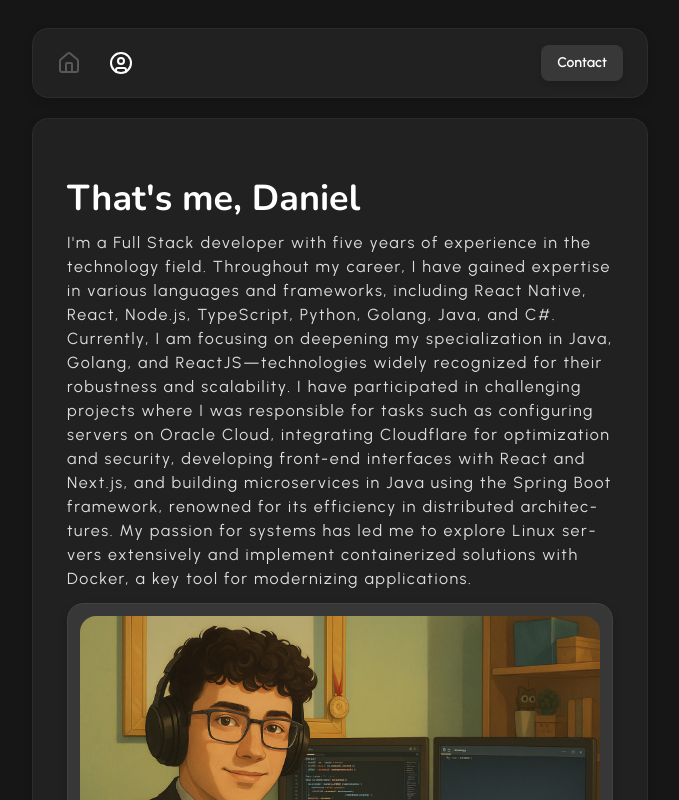
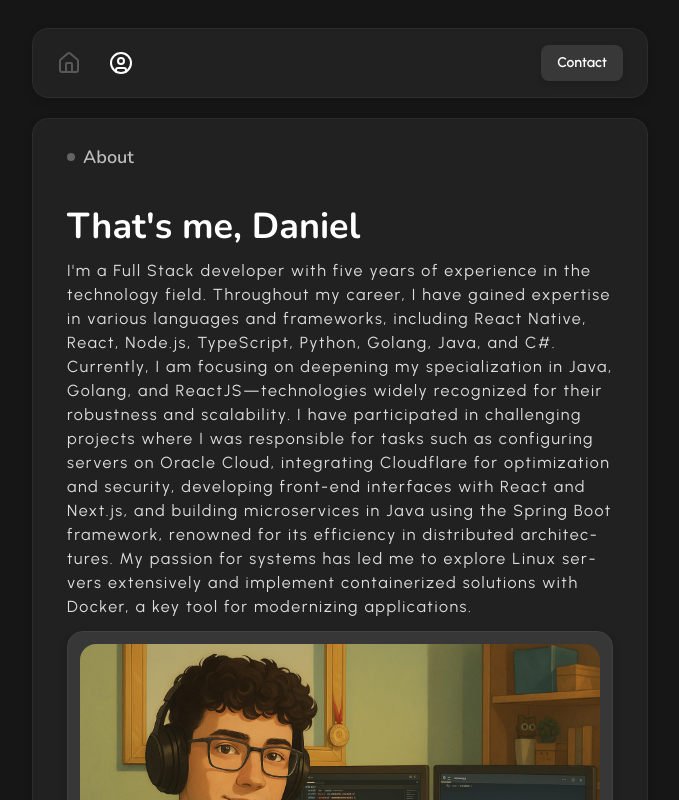
Before and after one commit to 7Silva/portfolio, a Next.js app: page /about in a window 1280 px wide. Shown: the top 800 px of the page, without its empty margins (300-979 px from the left). Built offline with nearby package versions, Linux system fonts and the light colour scheme.

Commit message:
♻️ refactor(ui): use prop type for card header
- replace title prop with type prop in CardHeader component

```diff
--- a/src/app/about/page.tsx
+++ b/src/app/about/page.tsx
@@ -23,7 +23,7 @@ export default function AboutPage() {
       <section>
         <BaseCard>
           <div className="px-7 max-sm:px-2">
-            <CardHeader title="About" />
+            <CardHeader type="title" title="About" />
 
             <div className="py-9">
               <div className="flex flex-col gap-3">
--- a/src/app/contact/page.tsx
+++ b/src/app/contact/page.tsx
@@ -19,7 +19,7 @@ export default function ContactPage() {
       <section>
         <BaseCard>
           <div className="px-7">
-            <CardHeader title="Hire me">
+            <CardHeader type="title" title="Hire me">
               <Link
                 href="/#"
                 className="flex items-center gap-1.5 rounded-lg bg-green-400/15 px-2 py-0.5 max-sm:p-1.5"
--- a/src/app/page.tsx
+++ b/src/app/page.tsx
@@ -25,9 +25,9 @@ export default function Home() {
       <section>
         <BaseCard>
           <div className="px-7">
-            <CardHeader title="Full stack developer">
+            <CardHeader type="title" title="Full stack developer">
               <Link
-                href="#"
+                href="/contact"
                 className="flex items-center gap-1.5 rounded-lg bg-green-400/15 px-2 py-0.5 max-sm:p-1.5"
               >
                 <div className="h-1.5 w-1.5 animate-ping rounded-full bg-green-400 [animation-duration:1.5s]" />
```
